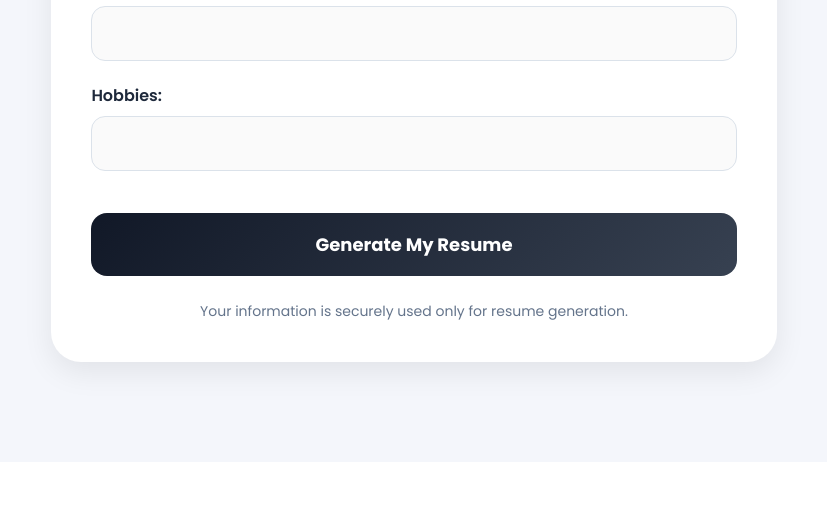
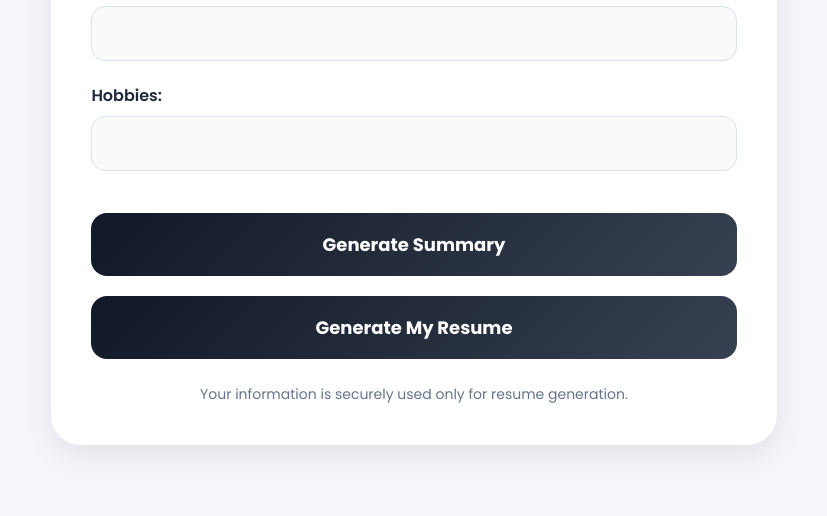
Before and after one commit to fathima-Rinsha-tm/Resume-AI, a Django app: page /form/ in a window 1280 px wide. Shown: the part 4038-4554 px from the top of the page, without its empty margins (401-1228 px from the left). Before the commit the page ends 4429 px from the top, so only its background shows below. Run offline with Django 5.2, Linux system fonts and the light colour scheme.

Commit message:
Added Professional Summary Generator

```diff
--- a/config/templates/resume_form.html
+++ b/config/templates/resume_form.html
@@ -358,6 +358,9 @@ Fill all relevant details below to generate your resume.
 
 {% csrf_token %}
 {{ form.as_p }}
+<button type="button" onclick="generateSummary()" class="submit-btn">
+Generate Summary
+</button>
 
 <button type="submit" class="submit-btn">
 Generate My Resume
@@ -372,6 +375,22 @@ Your information is securely used only for resume generation.
 </div>
 
 </div>
+<script>
 
+function generateSummary() {
+
+    let education = document.getElementById("id_education").value;
+    let skills = document.getElementById("id_skills").value;
+    let experience = document.getElementById("id_experience").value;
+
+    fetch(`/generate-summary/?education=${encodeURIComponent(education)}&skills=${encodeURIComponent(skills)}&experience=${encodeURIComponent(experience)}`)
+    .then(response => response.json())
+    .then(data => {
+        document.getElementById("id_summary").value = data.summary;
+    });
+
+}
+
+</script>
 </body>
 </html>
--- a/resume/urls.py
+++ b/resume/urls.py
@@ -7,4 +7,6 @@ urlpatterns = [
     path('template/select/', views.template_select, name='template_select'),
 
     path('form/', views.resume_form, name='resume_form'),
+
+    path('generate-summary/', views.generate_summary, name='generate_summary'),
 ]
--- a/resume/views.py
+++ b/resume/views.py
@@ -105,3 +105,17 @@ def resume_output(request, id):
         template,
         {"resume": resume}
     )
+
+from django.http import JsonResponse
+
+
+def generate_summary(request):
+    education = request.GET.get("education", "")
+    skills = request.GET.get("skills", "")
+    experience = request.GET.get("experience", "")
+
+    summary = f"Motivated {education} candidate with skills in {skills}. Experienced in {experience} and eager to contribute through strong technical and problem-solving abilities."
+
+    return JsonResponse({
+        "summary": summary
+    })
```
Also changed, not shown: db.sqlite3.
